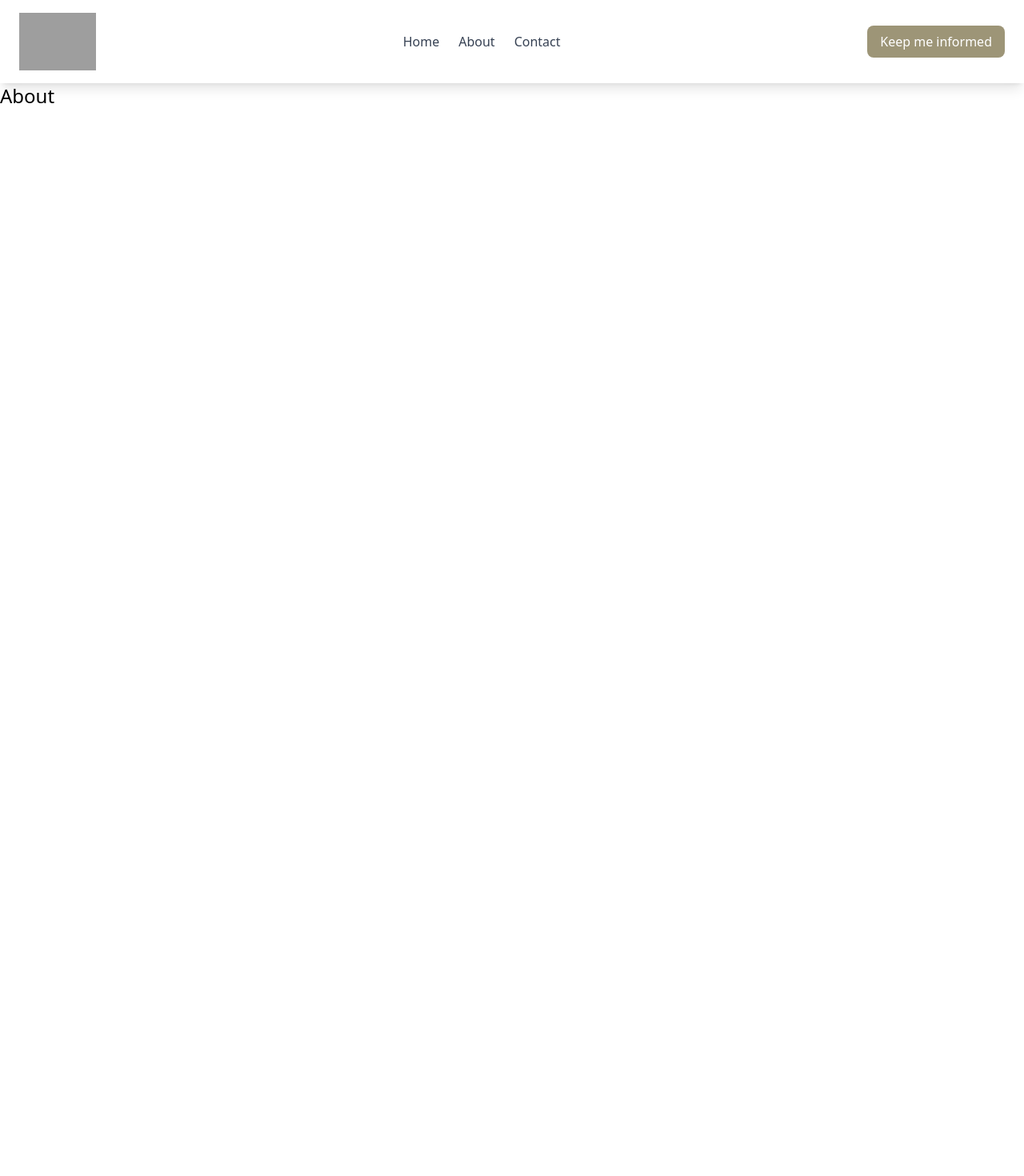
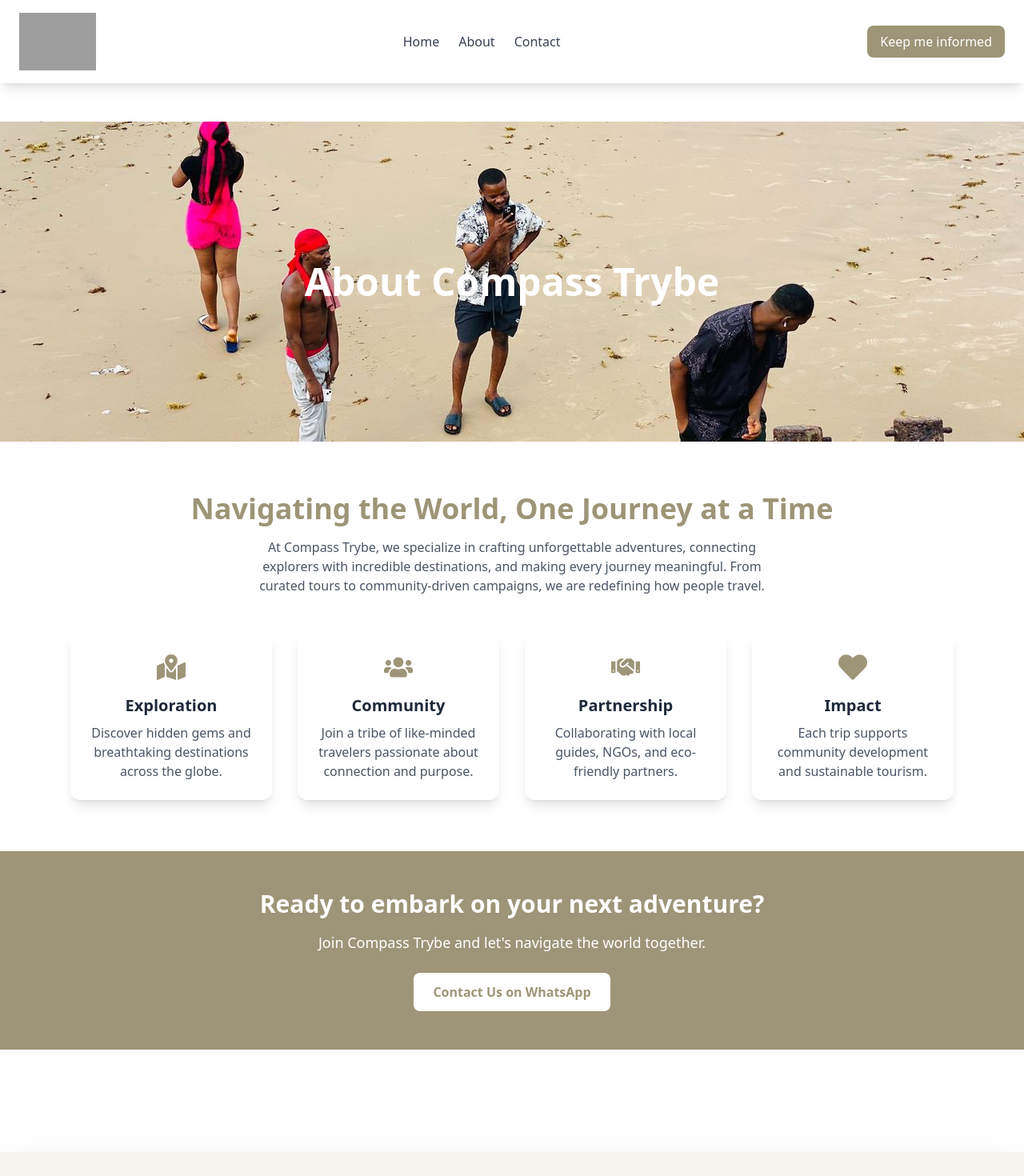
Before and after one commit to emachizy/compass-trybe, a React (Vite) app: page /about in a window 1280 px wide. Shown: the top 1470 px of the page at 80% size. Before the commit the page ends 800 px from the top, so only its background shows below. Built offline with nearby package versions, Linux system fonts and the light colour scheme; grey boxes are pictures that could not be loaded; a web font is replaced by a local one.

Commit message:
updated the keep me informed button on the navbar and added a utility folder to reuse handle subscribe function

```diff
--- a/src/components/CounterSection.jsx
+++ b/src/components/CounterSection.jsx
@@ -49,7 +49,7 @@ const CounterSection = () => {
         className="h-[300px] bg-cover bg-center relative"
         style={{ backgroundImage: `url(${itineraryImg2})` }} // Replace with your image path
       >
-        <div className="absolute inset-0 bg-black bg-opacity-50">
+        <div className="absolute inset-0 bg-black/50 bg-opacity-50">
           <div className="flex flex-col justify-center items-center h-full">
             <p className="text-[#9d9577]">Get offer now</p>
             <h1 className="text-4xl font-bold text-white text-center">
--- a/src/components/Footer.jsx
+++ b/src/components/Footer.jsx
@@ -6,8 +6,9 @@ import {
 } from "react-icons/fa";
 import { Link } from "react-router-dom";
 import cLogo from "../assets/images/c-trybe-logo.png";
-import { collection, addDoc, Timestamp } from "firebase/firestore";
-import { db } from "../firebase"; // import your firebase config
+import { subscribeToNewsletter } from "../utils/subscribe";
+// import { collection, addDoc, Timestamp } from "firebase/firestore";
+// import { db } from "../firebase"; // import your firebase config
 import { useState } from "react";
 
 const Footer = () => {
@@ -18,15 +19,11 @@ const Footer = () => {
     if (!email) return alert("Please enter your email");
 
     try {
-      await addDoc(collection(db, "subscribers"), {
-        email,
-        subscribedAt: Timestamp.now(),
-      });
-      alert("Subscribed successfully!");
+      const msg = await subscribeToNewsletter(email);
+      alert(msg);
       setEmail("");
     } catch (error) {
-      console.error("Error adding document: ", error);
-      alert("Something went wrong");
+      alert(error.message);
     }
   };
   return (
--- a/src/components/NavBar.jsx
+++ b/src/components/NavBar.jsx
@@ -2,9 +2,12 @@ import React, { useEffect, useRef, useState } from "react";
 import { Link, NavLink, Outlet } from "react-router-dom";
 import { Menu, X } from "lucide-react";
 import cTrybeLogo from "../assets/images/c-trybe-logo.png";
+import { subscribeToNewsletter } from "../utils/subscribe";
 
 const NavBar = () => {
   const [isMobileNavOpen, setIsMobileNavOpen] = useState(false);
+  const [isModalOpen, setIsModalOpen] = useState(false);
+  const [email, setEmail] = useState("");
   const navRef = useRef(null);
 
   useEffect(() => {
@@ -21,6 +24,19 @@ const NavBar = () => {
     document.addEventListener("mousedown", handleClickOutside);
     return () => document.removeEventListener("mousedown", handleClickOutside);
   }, [isMobileNavOpen]);
+
+  const handleModalSubscribe = async (e) => {
+    e.preventDefault();
+    if (!email) return alert("Please enter your email");
+
+    try {
+      const msg = await subscribeToNewsletter(email);
+      alert(msg);
+      setEmail("");
+    } catch (error) {
+      alert(error.message);
+    }
+  };
 
   return (
     <>
@@ -44,7 +60,10 @@ const NavBar = () => {
             Contact
           </NavLink>
         </div>
-        <button className="bg-[#9d9577] text-white py-2 px-4 rounded-lg hover:bg-[#fff] hover:text-[#9d9577] transition">
+        <button
+          onClick={() => setIsModalOpen(true)}
+          className="bg-[#9d9577] text-white py-2 px-4 rounded-lg hover:bg-[#fff] hover:text-[#9d9577] transition"
+        >
           Keep me informed
         </button>
       </nav>
@@ -106,6 +125,40 @@ const NavBar = () => {
           </NavLink>
         </nav>
       </div>
+      {/* Subscribe Modal */}
+      {isModalOpen && (
+        <div className="fixed inset-0 bg-black bg-opacity-50 flex items-center justify-center z-[200]">
+          <div className="bg-white rounded-2xl p-8 w-full max-w-md mx-auto shadow-lg relative">
+            <button
+              className="absolute top-4 right-4 text-gray-700 hover:text-red-500"
+              onClick={() => setIsModalOpen(false)}
+            >
+              <X size={24} />
+            </button>
+            <h2 className="text-xl font-semibold mb-4 text-gray-800">
+              Stay in the loop
+            </h2>
+            <form
+              onSubmit={handleModalSubscribe}
+              className="flex flex-col space-y-4"
+            >
+              <input
+                type="email"
+                placeholder="Enter your email"
+                value={email}
+                onChange={(e) => setEmail(e.target.value)}
+                className="border border-gray-300 rounded-lg px-4 py-2 focus:outline-none focus:border-[#9d9577]"
+              />
+              <button
+                type="submit"
+                className="bg-[#9d9577] text-white py-2 px-4 rounded-lg hover:bg-white hover:text-[#9d9577] border hover:border-[#9d9577] transition"
+              >
+                Subscribe
+              </button>
+            </form>
+          </div>
+        </div>
+      )}
 
       <Outlet />
     </>
--- a/src/pages/About.jsx
+++ b/src/pages/About.jsx
@@ -1,7 +1,96 @@
 import React from "react";
+import { FaMapMarkedAlt, FaUsers, FaHandshake, FaHeart } from "react-icons/fa";
+import sliderImg2 from "../assets/images/header-images/sliderImg2.jpg";
+import Footer from "../components/Footer";
 
 const About = () => {
-  return <div className="text-2xl">About</div>;
+  return (
+    <>
+      <section className="text-gray-800">
+        {/* Hero Section */}
+        <div className="relative h-[400px] flex items-center justify-center overflow-hidden">
+          <img
+            src={sliderImg2}
+            alt="Compass Trybe Hero"
+            className="absolute inset-0 w-full h-full object-cover object-center z-10"
+          />
+          <div className="absolute inset-0 bg-black/50 flex items-center justify-center">
+            <h1 className="text-white text-4xl md:text-5xl font-bold text-center px-4 z-20">
+              About Compass Trybe
+            </h1>
+          </div>
+        </div>
+
+        {/* Intro Section */}
+        <div className="max-w-6xl mx-auto px-6 py-16">
+          <div className="text-center mb-12">
+            <h2 className="text-3xl md:text-4xl font-bold text-[#9d9577] mb-4">
+              Navigating the World, One Journey at a Time
+            </h2>
+            <p className="text-gray-600 max-w-2xl mx-auto">
+              At Compass Trybe, we specialize in crafting unforgettable
+              adventures, connecting explorers with incredible destinations, and
+              making every journey meaningful. From curated tours to
+              community-driven campaigns, we are redefining how people travel.
+            </p>
+          </div>
+
+          {/* Values Section */}
+          <div className="grid grid-cols-1 md:grid-cols-2 lg:grid-cols-4 gap-8">
+            <div className="bg-white shadow-lg rounded-xl p-6 text-center">
+              <FaMapMarkedAlt className="text-4xl text-[#9d9577] mb-4 mx-auto" />
+              <h3 className="text-xl font-semibold mb-2">Exploration</h3>
+              <p className="text-gray-600">
+                Discover hidden gems and breathtaking destinations across the
+                globe.
+              </p>
+            </div>
+            <div className="bg-white shadow-lg rounded-xl p-6 text-center">
+              <FaUsers className="text-4xl text-[#9d9577] mb-4 mx-auto" />
+              <h3 className="text-xl font-semibold mb-2">Community</h3>
+              <p className="text-gray-600">
+                Join a tribe of like-minded travelers passionate about
+                connection and purpose.
+              </p>
+            </div>
+            <div className="bg-white shadow-lg rounded-xl p-6 text-center">
+              <FaHandshake className="text-4xl text-[#9d9577] mb-4 mx-auto" />
+              <h3 className="text-xl font-semibold mb-2">Partnership</h3>
+              <p className="text-gray-600">
+                Collaborating with local guides, NGOs, and eco-friendly
+                partners.
+              </p>
+            </div>
+            <div className="bg-white shadow-lg rounded-xl p-6 text-center">
+              <FaHeart className="text-4xl text-[#9d9577] mb-4 mx-auto" />
+              <h3 className="text-xl font-semibold mb-2">Impact</h3>
+              <p className="text-gray-600">
+                Each trip supports community development and sustainable
+                tourism.
+              </p>
+            </div>
+          </div>
+        </div>
+
+        {/* Call to Action */}
+        <div className="bg-[#9d9577] py-12 text-white text-center">
+          <h2 className="text-2xl md:text-3xl font-bold mb-4">
+            Ready to embark on your next adventure?
+          </h2>
+          <p className="mb-6 text-lg">
+            Join Compass Trybe and let's navigate the world together.
+          </p>
+          <a
+            href="https://wa.me/23409066060938?text=Hello!%20I'm%20interested%20in%20joining%20Compass%20Trybe."
+            className="inline-block bg-white text-[#9d9577] font-semibold px-6 py-3 rounded-lg hover:bg-opacity-90 transition"
+          >
+            Contact Us on WhatsApp
+          </a>
+        </div>
+      </section>
+      <Footer className="mt-0" />
+    </>
+  );
 };
 
 export default About;
--- /dev/null
+++ b/src/utils/subscribe.js
@@ -0,0 +1,20 @@
+// utils/subscribe.js
+import { collection, addDoc, Timestamp } from "firebase/firestore";
+import { db } from "../firebase";
+
+export const subscribeToNewsletter = async (email) => {
+  if (!email) {
+    throw new Error("Please enter your email");
+  }
+
+  try {
+    await addDoc(collection(db, "subscribers"), {
+      email,
+      subscribedAt: Timestamp.now(),
+    });
+    return "Subscribed successfully!";
+  } catch (error) {
+    console.error("Error adding subscriber: ", error);
+    throw new Error("Something went wrong");
+  }
+};
```
